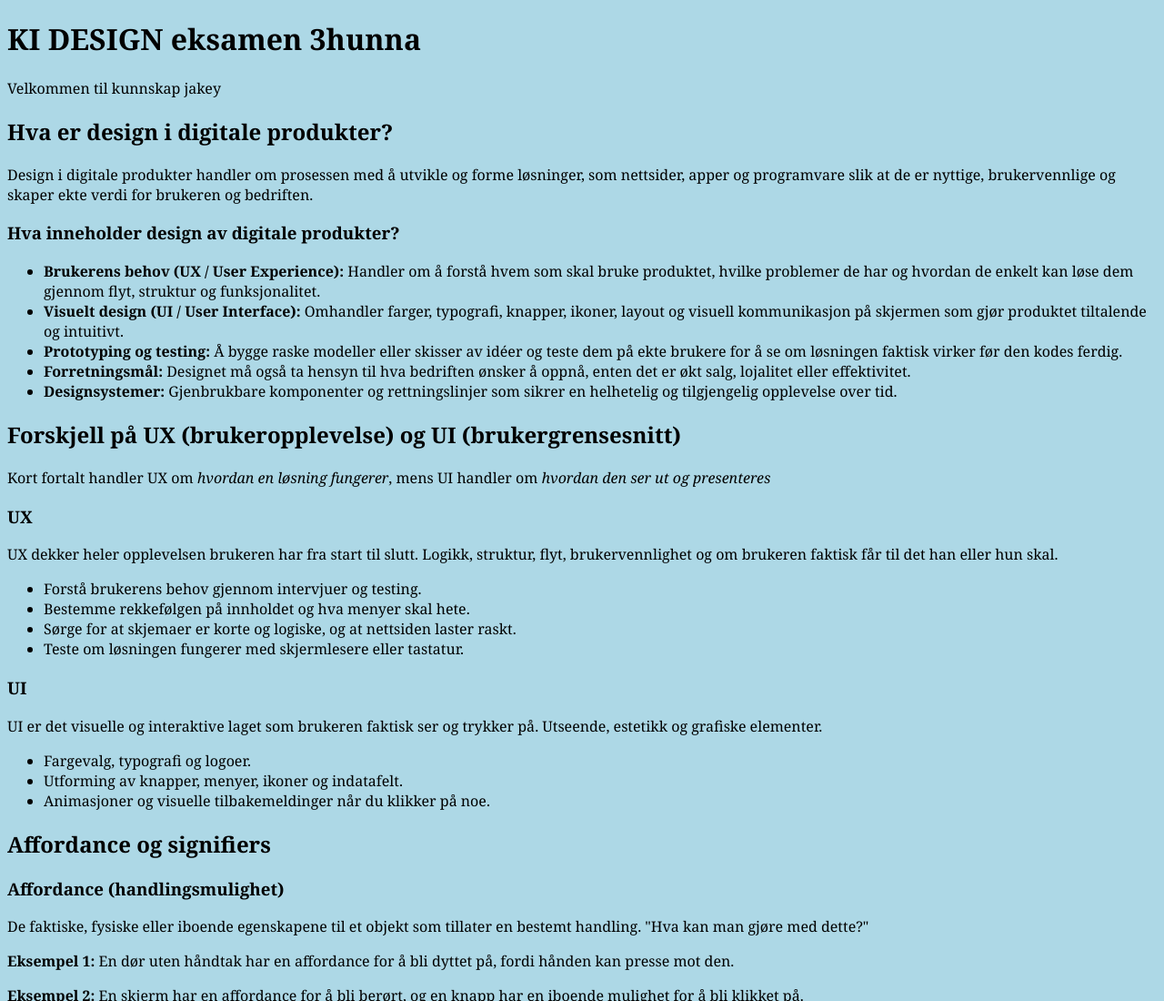
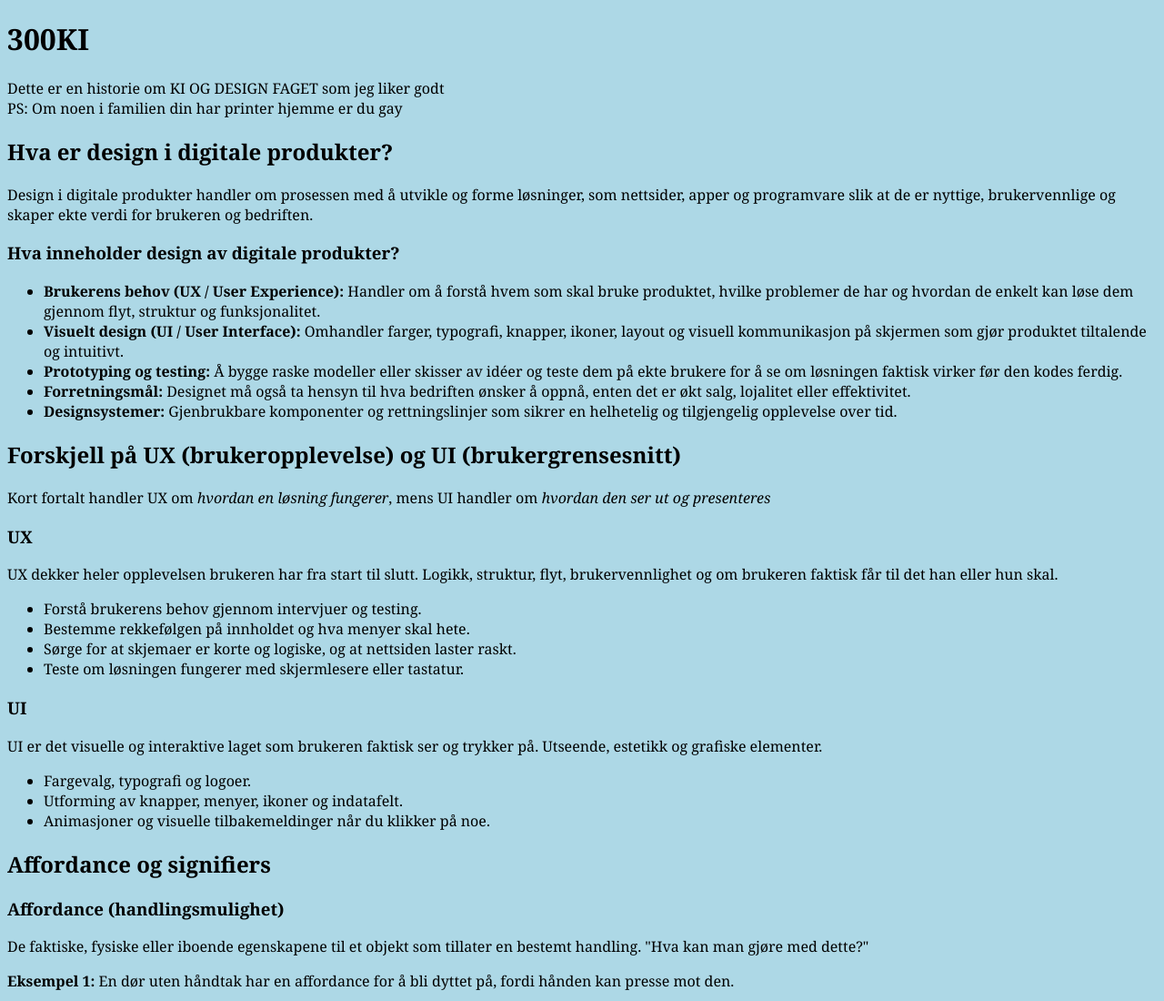
Before and after one commit to JESPENSONson/sandbox, a plain HTML site: page KI DESIGN/index.html in a window 1280 px wide. Shown: the top 1100 px of the page at 91% size. Drawn offline with Linux system fonts and the light colour scheme.

Commit message:
updated source code

```diff
--- a/KI DESIGN/index.html
+++ b/KI DESIGN/index.html
@@ -11,8 +11,12 @@
 
     </header>
     <main>
-        <h1>KI DESIGN eksamen 3hunna</h1>
-        <p>Velkommen til kunnskap jakey</p>
+        <h1>300KI</h1>
+        <p>
+            Dette er en historie om KI OG DESIGN FAGET som jeg liker godt
+            <br>
+            PS: Om noen i familien din har printer hjemme er du gay
+        </p>
 
         <article>
             <h2>Hva er design i digitale produkter?</h2>
```
